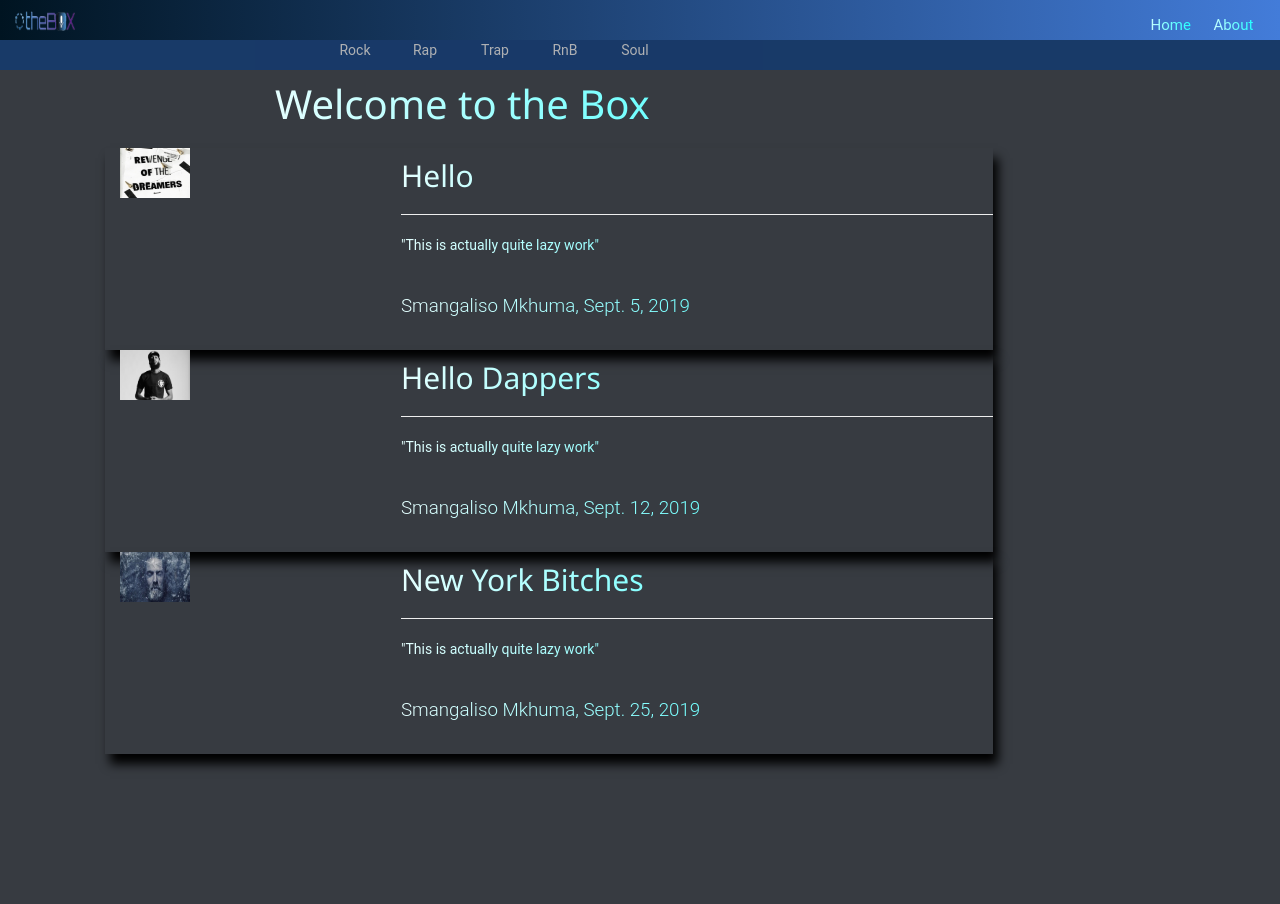
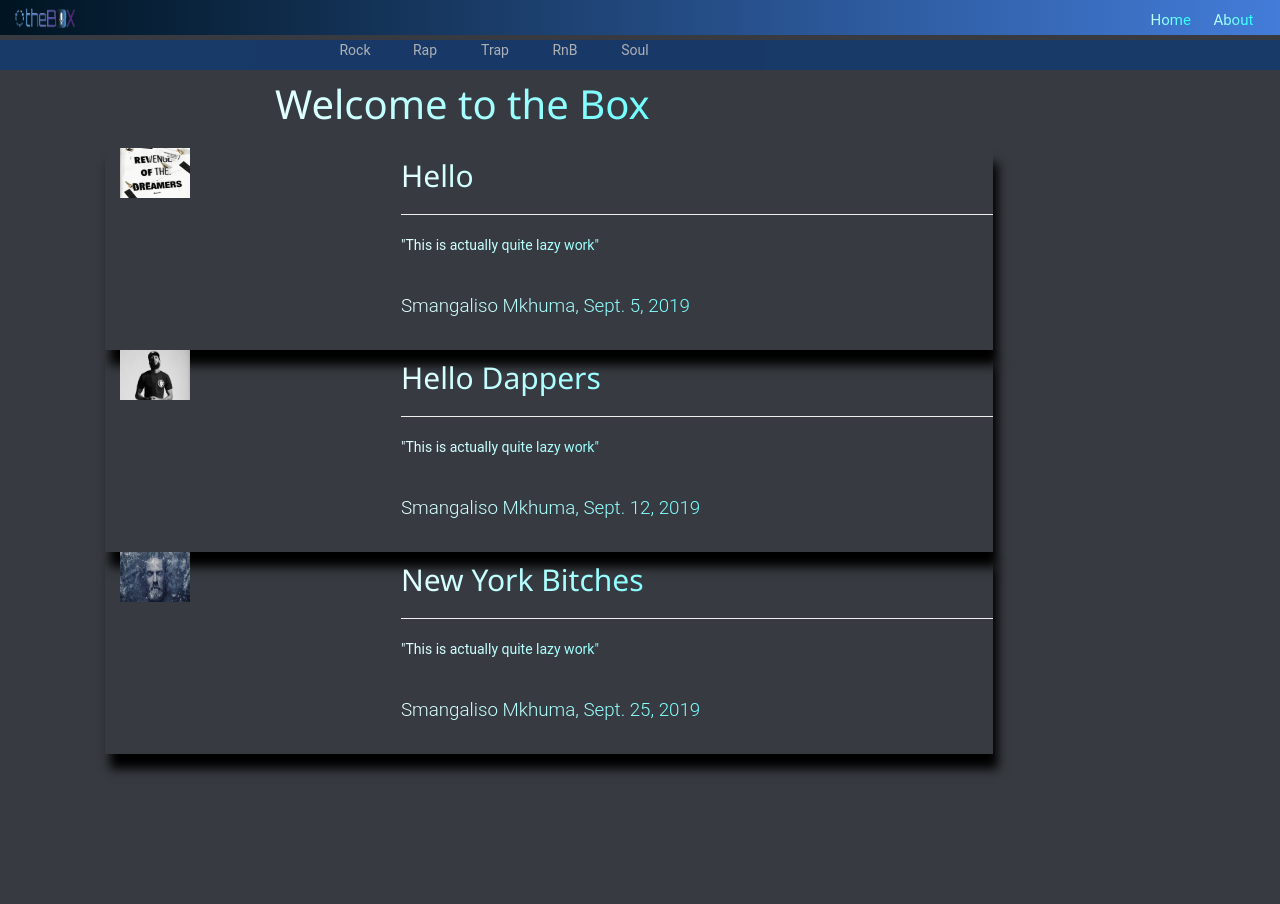
Before and after one commit to Smangaliso007/Blogger, a Django app: page / in a window 1280 px wide. Run offline with Django 3.2, Linux system fonts and the light colour scheme; data comes from the database, SQL or seed files in the repository; some libraries are stand-ins or nearby versions.

Commit message:
CSS SOrt #9 --Articles.Html

```diff
--- a/blog/static/css/box-blog.css
+++ b/blog/static/css/box-blog.css
@@ -34,7 +34,7 @@
   width: 80%;
   margin-left: 20px;
   padding-bottom: 15px;
-  box-shadow: 5px 10px 10px black;
+  box-shadow: 5px 15px 10px black;
 }
 
 span {
@@ -47,6 +47,12 @@ span {
 
 span:hover {
   background-color: #02295F;
+}
+
+#list_articles {
+  margin-left: 5px;
+  padding-bottom: 5px;
+  box-shadow: 3px 7px 10px black;
 }
 
 /* This is the animation used to change the background */
--- a/blog/templates/blog/base.html
+++ b/blog/templates/blog/base.html
@@ -26,7 +26,7 @@
 <body style="background-color: #373b41;">
     <!-- Navigation -->
     <nav class="navbar navbar-expand-lg navbar-white text-black-50 fixed-top" id="mainNav"
-         style="background-image: linear-gradient(to right, #001421, #437cd9);font-size: 15px;height: 40px;padding: 0;margin-bottom: 0;border: none;">
+         style="background-image: linear-gradient(to right, #001421, #437cd9);font-size: 15px;height: 35px;padding: 0;margin-bottom: 0;border: none;">
         <div class="container-fluid" >
             <a class="navbar-brand js-scroll-trigger" href="{% url 'index' %}">
                 <img src="{% static 'images/Logo.png' %}" alt="logo" height="20" width="60"/>
@@ -39,10 +39,10 @@
             </div>
             <div class="collapse navbar-collapse" id="navbarResponsive" style="width: 25%;padding: 0;margin-left: auto;">
                 <ul class="navbar-nav">
-                    <li class="nav-item" style="margin-left: 150px;padding-top: 10px;">
+                    <li class="nav-item" style="margin-left: 150px;padding-top: 5px;">
                         <a class="nav-link js-scroll-trigger text-white" href="{% url 'index' %}">Home</a>
                     </li>
-                    <li class="nav-item ml-2" style="padding-top: 10px;">
+                    <li class="nav-item ml-2" style="padding-top: 5px;">
                         <a class="nav-link js-scroll-trigger text-white" href="#contact">About</a>
                     </li>
                 </ul>
@@ -60,15 +60,6 @@
               {% endfor %}
             </div>
           </div>
-          <!-- welcome tag -->
-          <div class="container" id="welcome_span">
-            <div class="row">
-              <div class="col-lg-8 mx-auto">
-                <h1> Welcome to the Box </h1>
-              </div>
-            </div>
-          </div>
-
       </div>
 
       <!-- Content Block -->
--- a/blog/templates/blog/index.html
+++ b/blog/templates/blog/index.html
@@ -5,6 +5,14 @@
 {% endblock %}
 
 {% block body %}
+<!-- welcome tag -->
+<div class="container" id="welcome_span">
+  <div class="row">
+    <div class="col-lg-8 mx-auto">
+      <h1> Welcome to the Box </h1>
+    </div>
+  </div>
+</div>
 <!-- Content Tag -->
 <div class="container" id="content_container">
     {% for article in Articles %}
@@ -15,7 +23,7 @@
         </div>
         <!-- Content Block -->
         <div class="col-lg-8 mx-auto" style="padding: 0">
-          <h2>{{ article.Title }}</h2>
+          <h2><a href="{% url 'articles' article.id %}">{{ article.Title }}</a></h2>
           <hr>
           <p>{{ article.editors_note }}</p>
           <br>
--- a/blog/views.py
+++ b/blog/views.py
@@ -19,7 +19,8 @@ def reader(request, article_id):
         raise Http404("Oops Something went wrong. Please wait a moment and try again Later")
     context = {
         "Articles": Article.objects.all(),
-        "Content": article
+        "Genres": Genre.objects.all(),
+        "Content": article,
         }
     return render(request, "blog/articles.html", context)
 
```
Also changed, not shown: blog/templates/blog/articles.html (+36 -14 lines).
